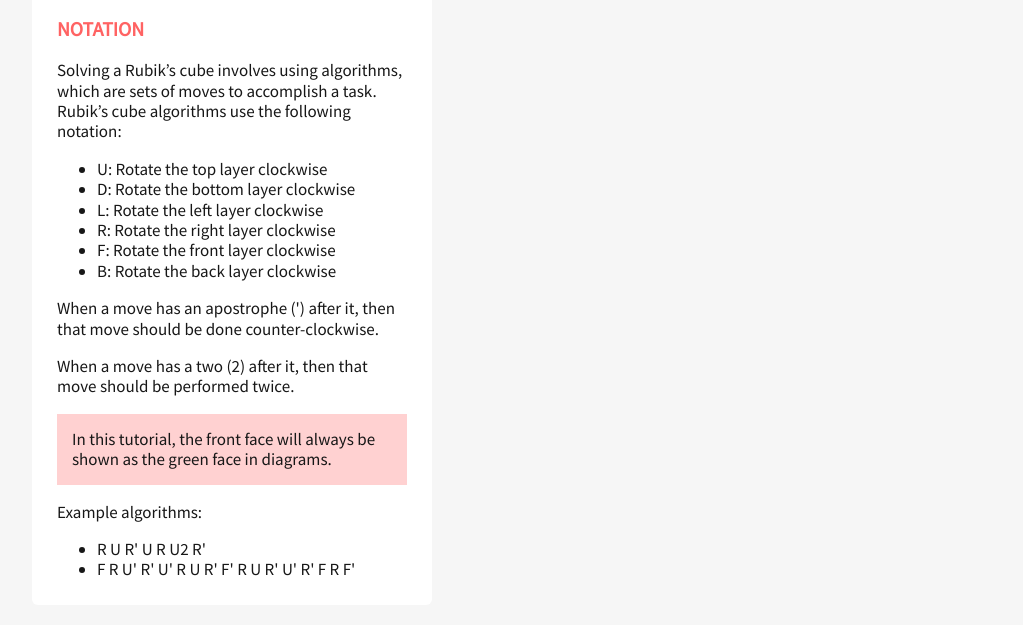
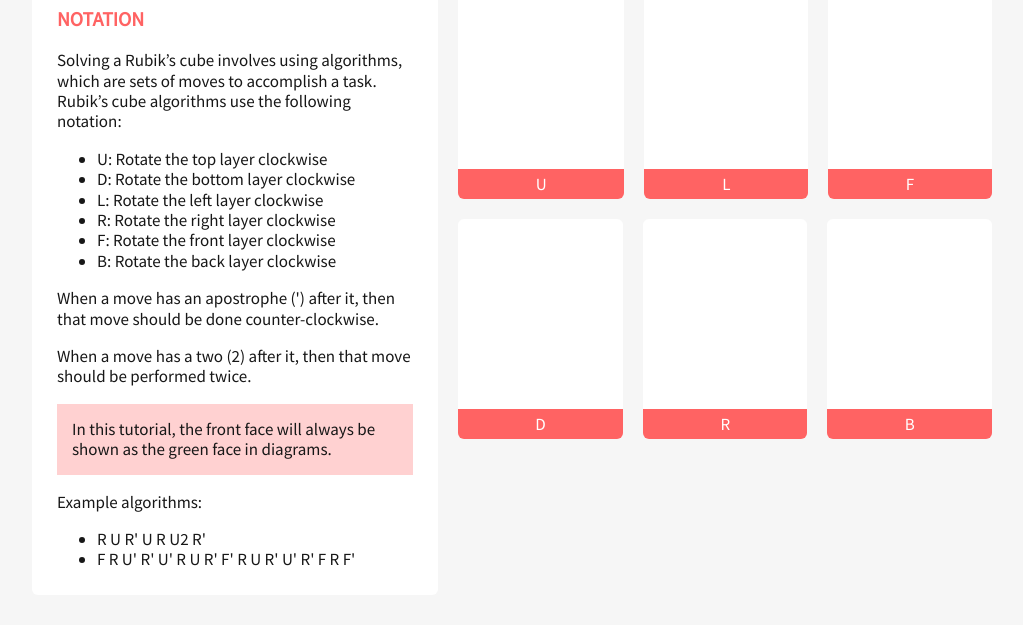
Before and after one commit to arielbob/cubedoc, a React app: page /how-to-solve in a window 1280 px wide. Shown: the part 395-1020 px from the top of the page, without its empty margins (128-1151 px from the left). Built offline with nearby package versions, Linux system fonts and the light colour scheme; some packages are replaced by stand-ins of ours.

Commit message:
added image cards

```diff
--- a/src/containers/Solve3x3/index.js
+++ b/src/containers/Solve3x3/index.js
@@ -8,7 +8,7 @@
         <h2 className='article-name'>How to Solve</h2>
         <section className='instructions instructions-3x3'>
           <section className='step1'>
-            <section className='step-card'>
+            <section className='card step-card'>
               <h3>Notation</h3>
               <p>Solving a Rubik’s cube involves using algorithms, which are sets of moves to accomplish a task. Rubik’s cube algorithms use the following notation:</p>
               <ul>
@@ -28,6 +28,30 @@
                 <li>F R U' R' U' R U R' F' R U R' U' R' F R F'</li>
               </ul>
             </section>
+            <section className='diagrams-notation'>
+              <div className='row'>
+                <div className='card img-card'>
+                  <span className='caption'>U</span>
+                </div>
+                <div className='card img-card'>
+                  <span className='caption'>L</span>
+                </div>
+                <div className='card img-card'>
+                  <span className='caption'>F</span>
+                </div>
+              </div>
+              <div className='row'>
+                <div className='card img-card'>
+                  <span className='caption'>D</span>
+                </div>
+                <div className='card img-card'>
+                  <span className='caption'>R</span>
+                </div>
+                <div className='card img-card'>
+                  <span className='caption'>B</span>
+                </div>
+              </div>
+            </section>
           </section>
         </section>
       </div>
--- a/src/stylesheets/_base.scss
+++ b/src/stylesheets/_base.scss
@@ -1,3 +1,5 @@
+//TODO: order property/value pairs in alphabetical order
+
 html {
   box-sizing: border-box;
 }
@@ -42,8 +44,8 @@
   }
 }
 
-//TODO: maybe switch these to min-width and swap mobile/web styles to fir the standard of mobile first styling
-@media only screen and (max-width: 1000px) {
+//TODO: maybe switch these to min-width and swap mobile/web styles to follow mobile first styling
+@media only screen and (max-width: $breakpoint-lg) {
   .container {
     width: 800px;
   }
@@ -89,7 +91,7 @@
 
 .header {
   text-align: center;
-  margin-bottom: 40px;
+  margin-bottom: $content-margin;
   .logo {
     font-size: 4em;
     margin: 0;
@@ -99,6 +101,13 @@
   }
 }
 
+.row {
+  display: flex;
+  &:not(:last-child) {
+    margin-bottom: $gutter;
+  }
+}
+
 .text-warning {
   background-color: $warning-background;
   padding: $text-box-padding;
--- a/src/stylesheets/_cards.scss
+++ b/src/stylesheets/_cards.scss
@@ -3,6 +3,10 @@
 //i.e. same format as the button classes
 //TODO: replace $nav-background with $white
 //TODO: figure out how to organize css better
+
+.card:not(:last-child) {
+  margin-right: $gutter;
+}
 
 .main-card {
   overflow: hidden;
@@ -125,7 +129,7 @@
   }
 }
 
-@media only screen and (max-width: 1000px) {
+@media only screen and (max-width: $breakpoint-lg) {
   .main-card, .main-card .main-label, .main-card .content {
     height: 250px;
   }
@@ -165,7 +169,7 @@
 }
 
 .instructions {
-  margin-top: $instructions-margin;
+  margin-top: $content-margin;
 }
 
 .step-card {
@@ -181,6 +185,24 @@
   }
 }
 
+.img-card {
+  background-color: $nav-background;
+  border-radius: $card-border-radius;
+  flex-grow: 1;
+  display: flex;
+  overflow: hidden;
+  height: 100px;
+  .caption {
+    align-self: flex-end;
+    background-color: $main-red;
+    color: $nav-background;
+    flex-grow: 1;
+    height: 30px;
+    line-height: 30px;
+    text-align: center;
+  }
+}
+
 .instructions-3x3 {
   .step-card {
     border-color: $main-red;
--- a/src/stylesheets/_navbar.scss
+++ b/src/stylesheets/_navbar.scss
@@ -114,7 +114,7 @@
   }
 }
 
-@media only screen and (max-width: 1000px) {
+@media only screen and (max-width: $breakpoint-lg) {
   .navigation {
     max-width: 800px;
   }
--- a/src/stylesheets/_steps.scss
+++ b/src/stylesheets/_steps.scss
@@ -1,5 +1,15 @@
 .step1 {
+  display: flex;
   .step-card {
-    width: 400px;
+    min-width: 380px;
+    flex-basis: 0;
+    flex-grow: 2;
+  }
+  .diagrams-notation {
+    flex-basis: 0;
+    flex-grow: 3;
+    .img-card {
+      height: 220px;
+    }
   }
 }
--- a/src/stylesheets/_variables.scss
+++ b/src/stylesheets/_variables.scss
@@ -1,12 +1,17 @@
+//TODO: add variables for all breakpoints
+
+// Breakpoints
+$breakpoint: 799px;
+$breakpoint-lg: 1000px;
+
 // Dimensions
 $content-width: 1000px;
 $gutter: 20px;
-$breakpoint: 799px;
 $nav-height: 70px;
 $card-height: 220px;
 $card-gutter: 25px;
 $text-box-padding: 15px;
-$instructions-margin: 50px;
+$content-margin: 40px;
 $card-border-radius: 6px;
 
 // Colors
```
